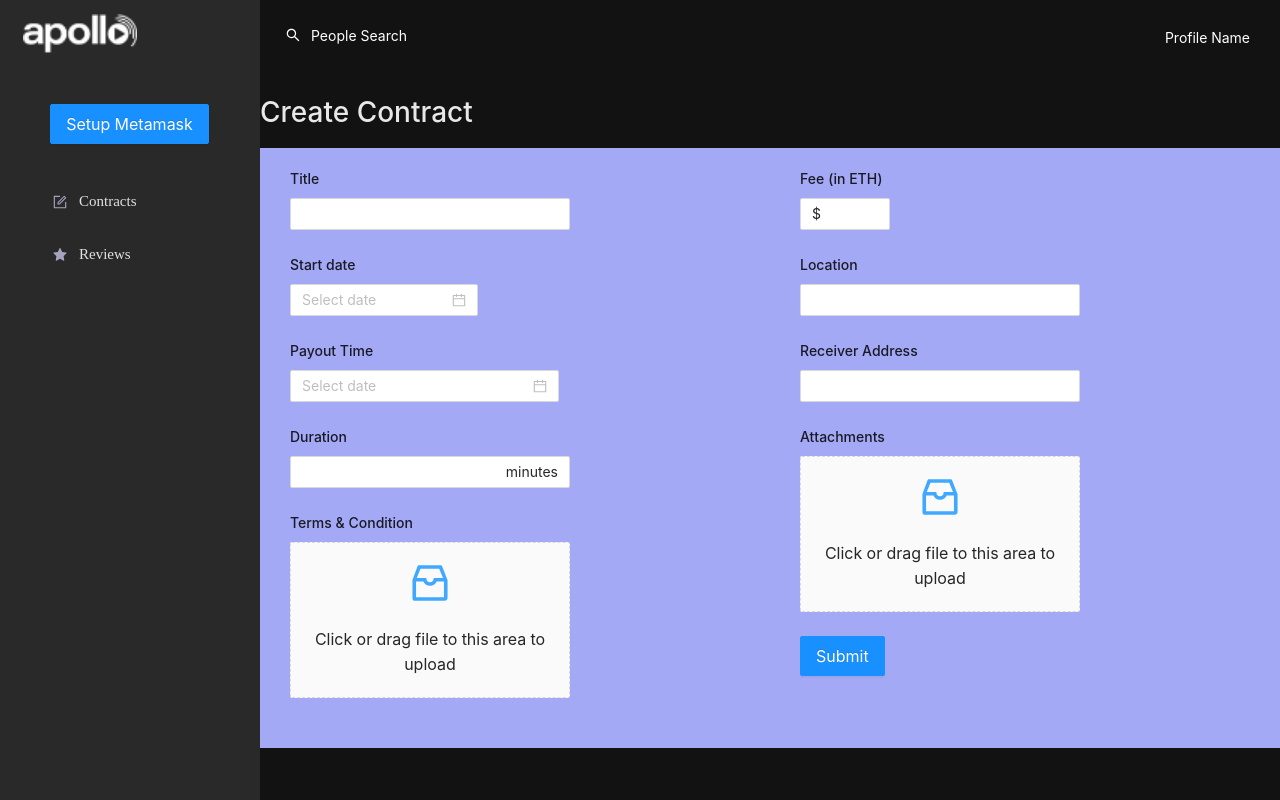
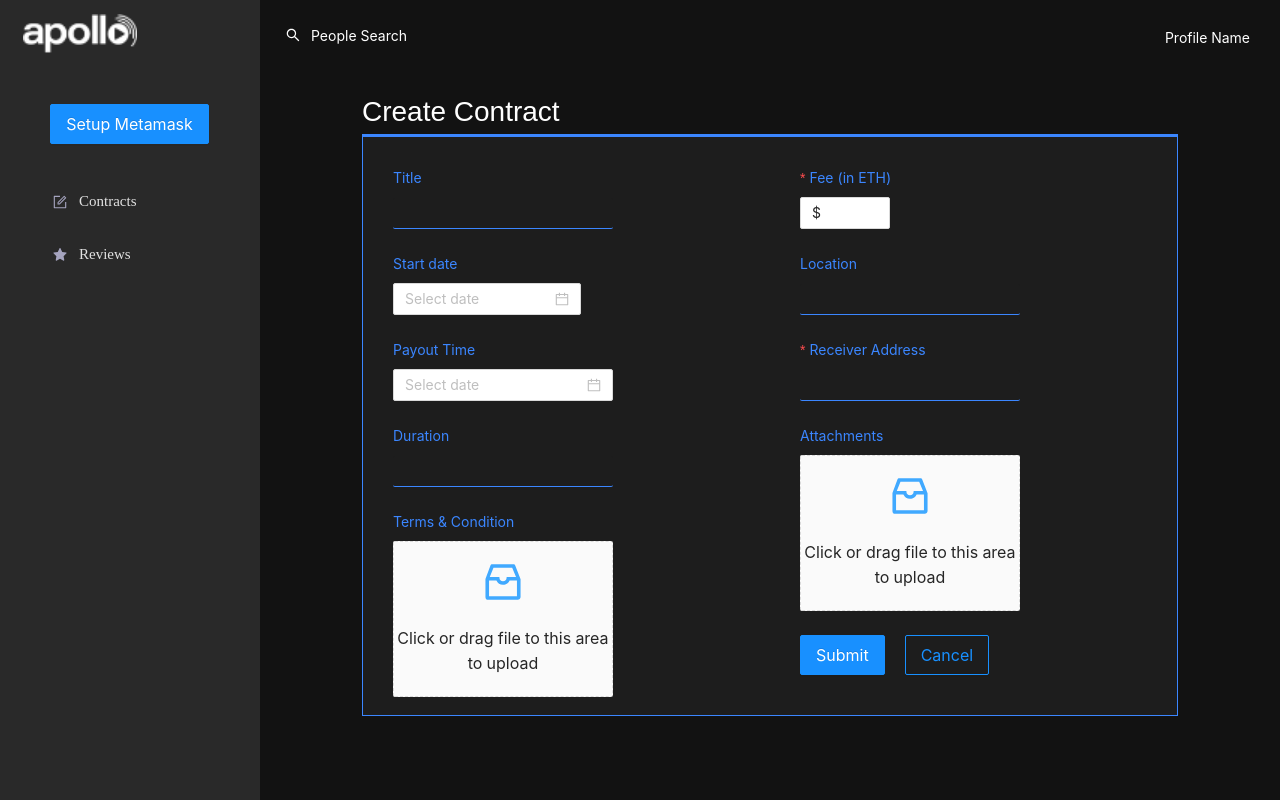
Before and after one commit to will0t/ApolloMusic, a React (Create React App) app in the folder frontend/: page /create in a window 1280 px wide. Built offline with nearby package versions, Linux system fonts and the light colour scheme.

Commit message:
optimize create contract page
optimize create contract page

```diff
--- a/frontend/src/css/create_sc.css
+++ b/frontend/src/css/create_sc.css
@@ -1,23 +1,74 @@
 .createSC_div{
-    padding-left: 50px;
-    padding-top: 20px;
+    padding-left: 10%;
+    padding-right: 10%;
 }
 
 .half_div{
-    background-color: #A4A9F5;
-    color: #79FFB1;
     width:50%;
-    height: 600px;
+    height: 580px;
     float:left;
     padding-left: 30px;
-    padding-top: 20px;
+    padding-top: 30px;
+    background: var(--dialouge-background) 0% 0% no-repeat padding-box;
+    background: #1D1D1D 0% 0% no-repeat padding-box;
+    opacity: 1;
 }
 
-label{
-    color:rgba(0, 0, 205, 0.733);
-    font-weight: 500;
+.left-half-border{
+    border-top: 1px solid #3B86FF;
+    border-left: 1px solid #3B86FF;
+    border-bottom:1px solid #3B86FF;
 }
 
-Form{
-    Fontcolor: #79FFB1;
+.right-half-border{
+    border-top: 1px solid #3B86FF;
+    border-right: 1px solid #3B86FF;
+    border-bottom: 1px solid #3B86FF;
 }
+
+/* label */
+.ant-form-item-label > label{
+    position: relative;
+    display: inline-flex;
+    align-items: center;
+    height: 32px;
+    color: #3B86FF;
+    font-size: 14px;
+}
+
+.create-title{
+    border-bottom: 2px solid #3B86FF;
+    color:white;
+    font-size: 28px;
+    font-family: fantasy;
+}
+
+.ant-input {
+    box-sizing: border-box;
+    margin: 0;
+    padding: 0;
+    font-variant: tabular-nums;
+    list-style: none;
+    font-feature-settings: 'tnum', "tnum";
+    position: relative;
+    display: inline-block;
+    width: 100%;
+    min-width: 0;
+    padding: 4px 11px;
+    color: white;
+    font-size: 14px;
+    line-height: 1.5715;
+    background: var(--dialouge-background) 0% 0% no-repeat padding-box;
+    background: #1D1D1D 0% 0% no-repeat padding-box;
+    opacity: 1;
+    background-image: none;
+    border: 0;
+    border-bottom: 1px solid #3B86FF;
+    border-radius: 2px;
+    transition: all 0.3s;
+}
+
+.button-div{
+    float: left;
+    padding-right: 20px;
+}
--- a/frontend/src/views/createSC.js
+++ b/frontend/src/views/createSC.js
@@ -1,5 +1,5 @@
 import React from 'react';
-import { Form, Input, Button, DatePicker, Upload, InputNumber} from 'antd';
+import { Form, Input, Button, DatePicker, Upload, InputNumber } from 'antd';
 import { InboxOutlined } from '@ant-design/icons';
 import moment from 'moment';
 
@@ -35,9 +35,12 @@ class CreateSC extends React.Component {
         };
 
         return (
-            <div className="creatSC_div">
+            <div className="createSC_div">
 
-                <h1>Create Contract</h1>
+                <div className="create-title">
+                    Create Contract
+                </div>
+
 
 
                 <Form
@@ -54,11 +57,11 @@ class CreateSC extends React.Component {
                     onFinishFailed={onFinishFailed}
 
                 >
-                    <div className='half_div'>
+                    <div className='half_div left-half-border'>
                         <Form.Item
                             label="Title"
                             name="title"
-                        // rules={[{ required: true, message: 'Title of Booking' }]}
+                        //rules={[{ required: true, message: 'please input the title' }]}
                         >
                             <Input />
                         </Form.Item>
@@ -70,16 +73,16 @@ class CreateSC extends React.Component {
 
                         </Form.Item>
                         <Form.Item label="Payout Time" name="payoutTime">
-                            <DatePicker showTime/>
+                            <DatePicker showTime />
 
                         </Form.Item>
 
                         <Form.Item
                             label="Duration"
                             name="Duration"
-                        // rules={[{ required: true, message: 'Duration' }]}
+
                         >
-                            <Input suffix="minutes" />
+                            <Input />
                         </Form.Item>
 
                         <Form.Item
@@ -98,11 +101,11 @@ class CreateSC extends React.Component {
 
 
                     </div>
-                    <div className='half_div'>
+                    <div className='half_div right-half-border'>
                         <Form.Item
                             label="Fee (in ETH)"
                             name="fee"
-                        // rules={[{ required: true, message: 'Title of Booking' }]}
+                            rules={[{ required: true, message: 'please input the fee' }]}
                         >
                             <InputNumber prefix="$" />
                         </Form.Item>
@@ -116,7 +119,7 @@ class CreateSC extends React.Component {
                         <Form.Item
                             label="Receiver Address"
                             name="receiverAddress"
-                        // rules={[{ required: true, message: 'Title of Booking' }]}
+                            rules={[{ required: true, message: 'please input Receiver Address' }]}
                         >
                             <Input />
                         </Form.Item>
@@ -137,9 +140,23 @@ class CreateSC extends React.Component {
                         </Form.Item>
 
                         <Form.Item>
-                            <Button type="primary" size='large' htmlType="submit">
-                                Submit
-                            </Button>
+                            <div>
+                                <div className="button-div">
+                                    <Form.Item>
+                                        <Button type="primary" size='large' htmlType="submit">
+                                            Submit
+                                        </Button>
+                                    </Form.Item>
+                                </div>
+
+                                <div>
+                                    <Form.Item>
+                                        <Button type="primary" size='large' ghost>
+                                            Cancel
+                                        </Button>
+                                    </Form.Item>
+                                </div>
+                            </div>
                         </Form.Item>
 
                     </div>
```
